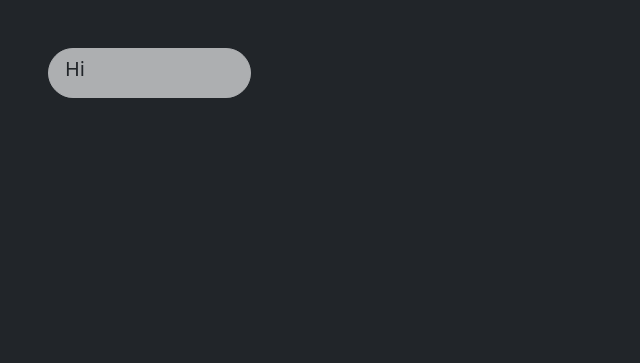
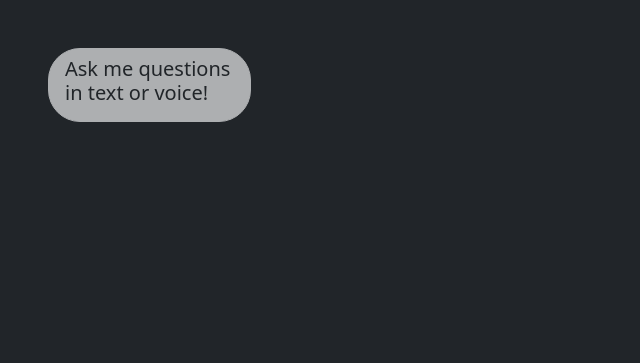
Before and after one commit to KNU-bigdata6/bigdata6, a Flask app: page /test/1 in a window 1280 px wide. Shown: the part 57-420 px from the top of the page, without its empty margins (0-640 px from the left). Run offline with Flask 2, Linux system fonts and the light colour scheme; the visitor is signed in with stand-in values (Sample User, id 1); data that the repository does not hold is empty; some libraries are stand-ins or nearby versions.

Commit message:
Update some changes

```diff
--- a/chat.py
+++ b/chat.py
@@ -20,7 +20,7 @@ def reset_user_histories(subject, user_id):
 
 # 자연어 처리 모델 추론 요청
 def NLP_request(subject, user_id, question):
-    url = "http://localhost:8000/" + subject + "/predict"
+    url = NLP_SERVER_URL + subject + "/predict"
     response = requests.post(url, data={'user_id': user_id, 'user_input' : question})
     return response.text
 
--- a/templates/chat.html
+++ b/templates/chat.html
@@ -54,7 +54,7 @@
     <div class="row ms-4">
         <div class="col-12">
         <div class="btn btn-light btn-lg rounded-5 col-3 col-xl-2 text-start disabled">
-        <h5 class="text-dark"> Hi</h5>
+        <h5 class="text-dark"> Ask me questions in text or voice!</h5>
         </div>
         </div>
     </div>
```
